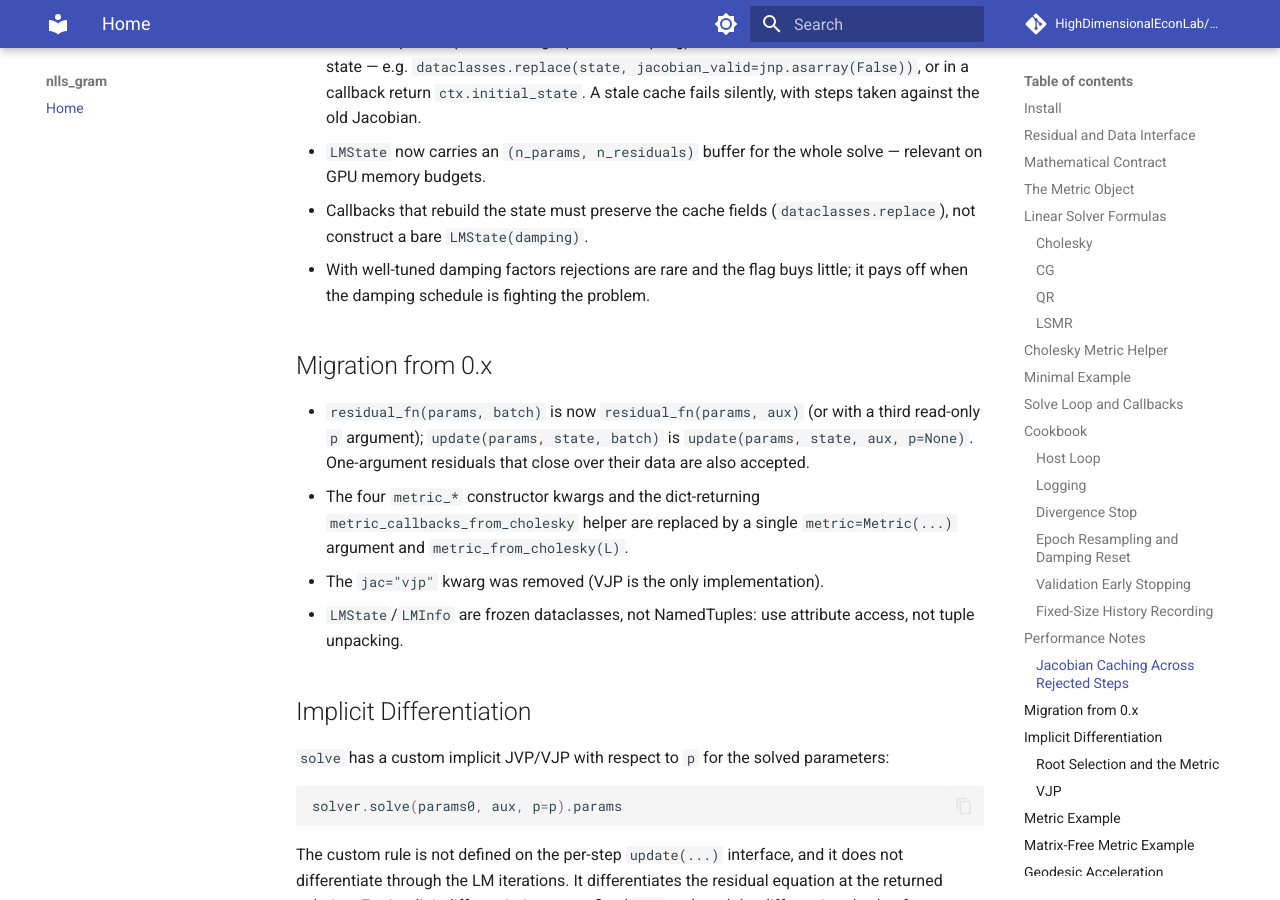
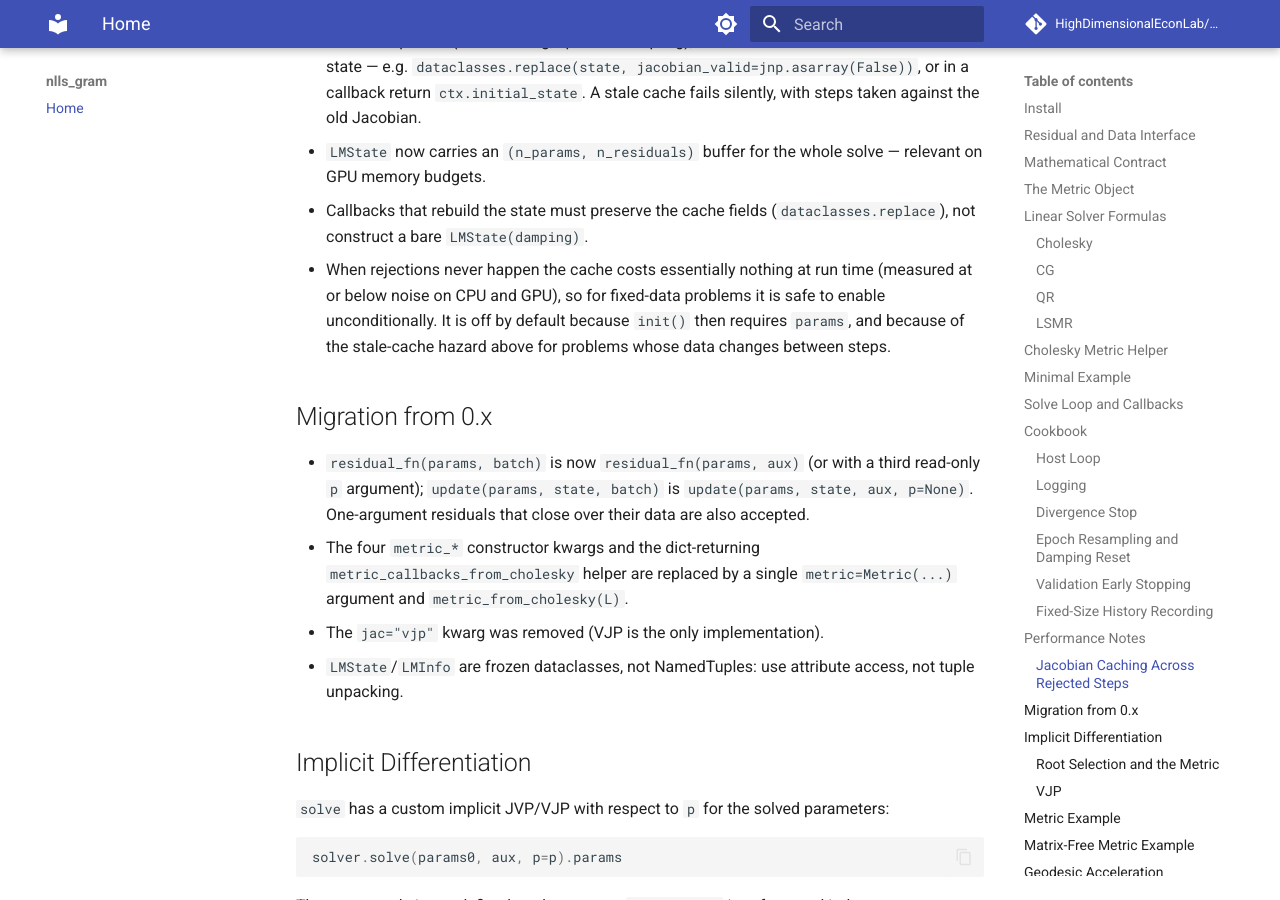
Before and after one commit to HighDimensionalEconLab/nlls_gram, an MkDocs documentation site: the page built from docs/index.md, in a window 1280 px wide and 900 px high, scrolled down 11875 px. Built offline with MkDocs 1.6.1 and Material for MkDocs 9.7.7, drawn with Linux system fonts in a browser that asks for light colours; comment, search, counter and statistics services are not loaded.

Commit message:
docs: measured cost of an idle Jacobian cache is ~zero; why it stays opt-in
Co-Authored-By: Mecha Perla (Claude) <noreply@anthropic.com>
Claude-Session: https://claude.ai/code/session_017FY9J1ReVbWEg6B8E9Dghh

```diff
--- a/docs/index.md
+++ b/docs/index.md
@@ -556,8 +556,11 @@ Caveats:
   solve — relevant on GPU memory budgets.
 - Callbacks that rebuild the state must preserve the cache fields
   (`dataclasses.replace`), not construct a bare `LMState(damping)`.
-- With well-tuned damping factors rejections are rare and the flag buys
-  little; it pays off when the damping schedule is fighting the problem.
+- When rejections never happen the cache costs essentially nothing at run
+  time (measured at or below noise on CPU and GPU), so for fixed-data
+  problems it is safe to enable unconditionally. It is off by default
+  because `init()` then requires `params`, and because of the stale-cache
+  hazard above for problems whose data changes between steps.
 
 ## Migration from 0.x
 
```
